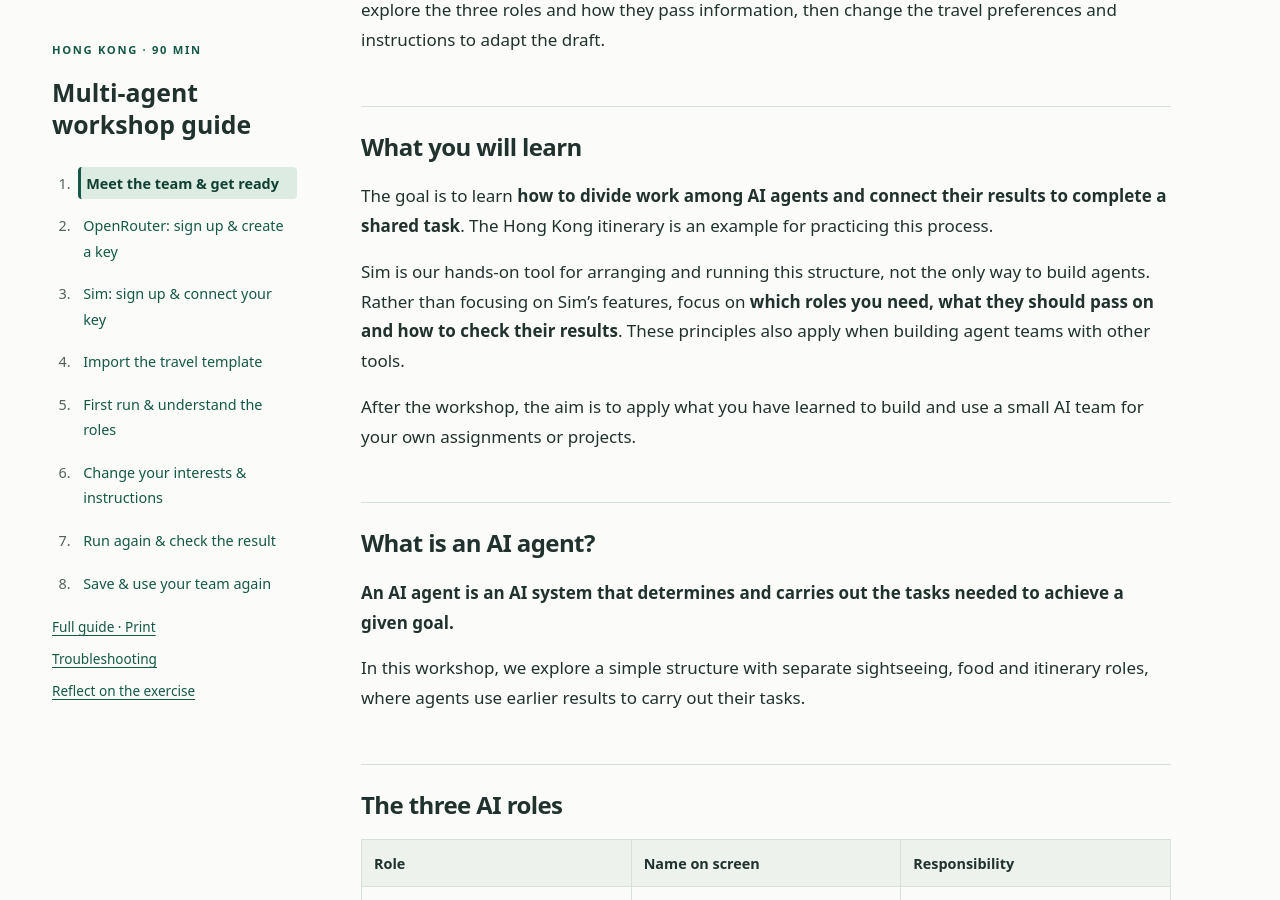
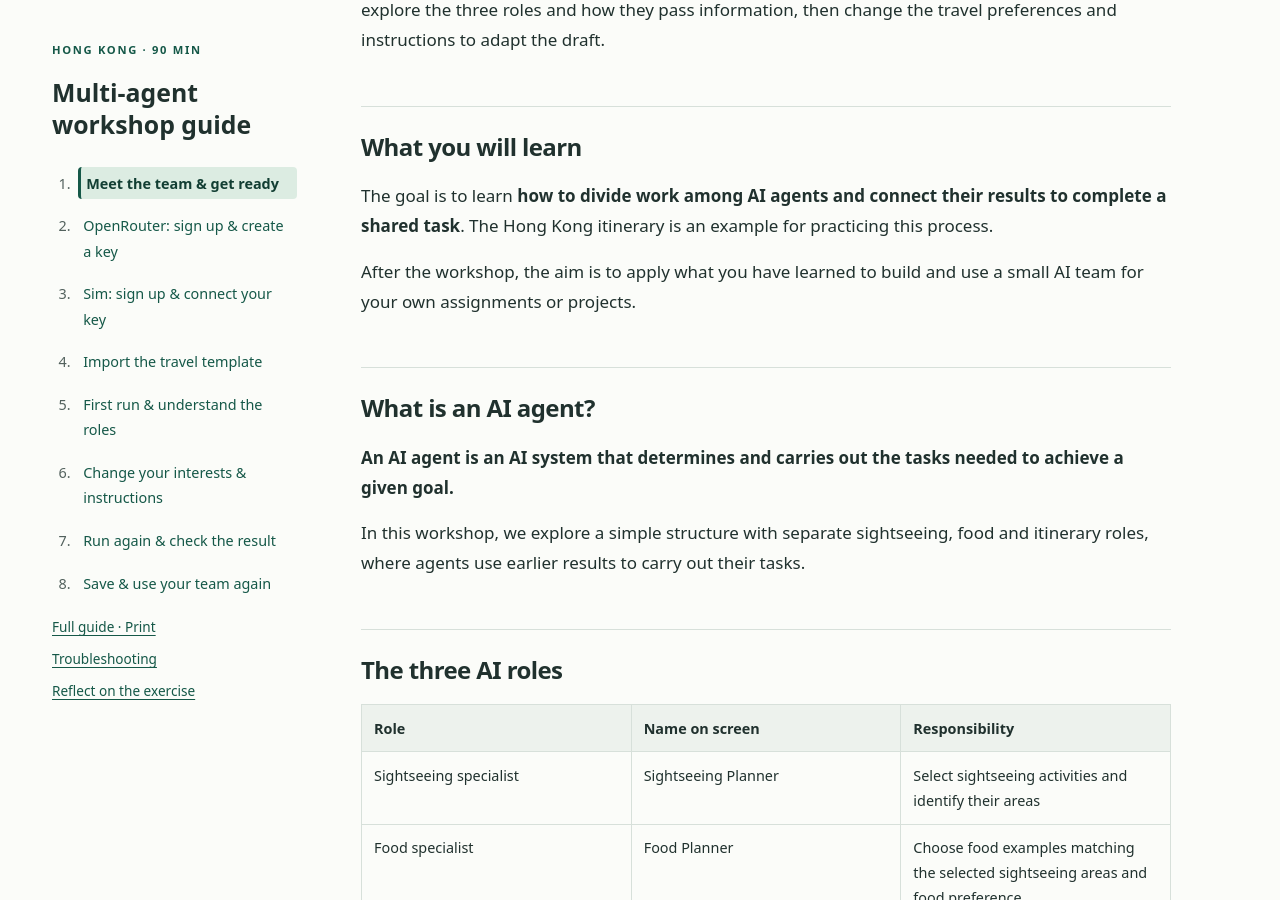
Before and after one commit to soohyunme/ai-agent-team-workshop, a Jekyll site: the page built from docs/index.md, in a window 1280 px wide and 900 px high, scrolled down 480 px. Built offline with Jekyll 4.4.1, drawn with Linux system fonts in a browser that asks for light colours; some of the changed text lies outside the part shown.

```diff
--- a/docs/_includes/steps/en/1.md
+++ b/docs/_includes/steps/en/1.md
@@ -3,8 +3,6 @@ In this workshop, you will use a prepared AI team to draft a one-day Hong Kong i
 ## What you will learn
 
 The goal is to learn **how to divide work among AI agents and connect their results to complete a shared task**. The Hong Kong itinerary is an example for practicing this process.
-
-Sim is our hands-on tool for arranging and running this structure, not the only way to build agents. Rather than focusing on Sim's features, focus on **which roles you need, what they should pass on and how to check their results**. These principles also apply when building agent teams with other tools.
 
 After the workshop, the aim is to apply what you have learned to build and use a small AI team for your own assignments or projects.
 
```
Also changed, not shown: other parts of docs/_includes/steps/en/1.md (+2 -0 lines), docs/_includes/steps/ko/1.md (+2 -2 lines).
